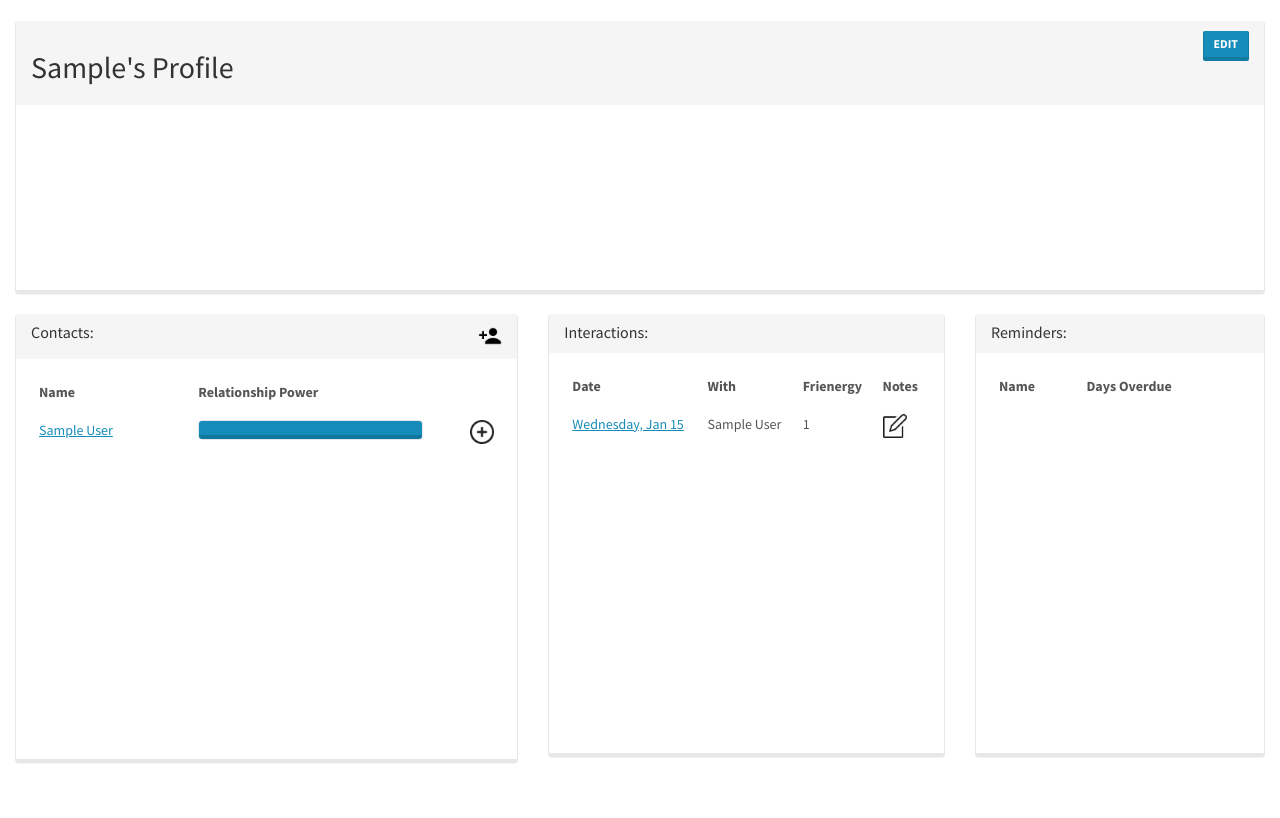
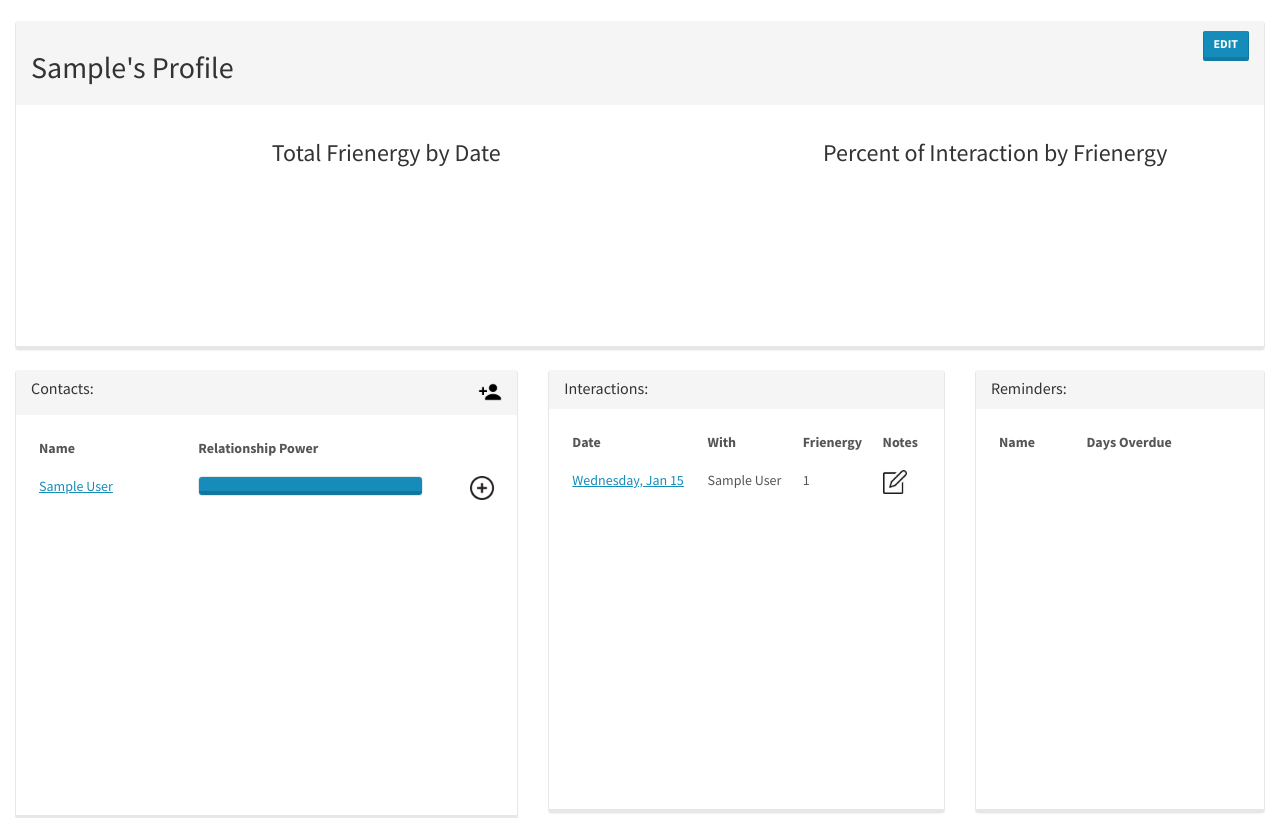
Before and after one commit to lyoness1/frienergy, a Flask app: page /dashboard/1 in a window 1280 px wide. Shown: the part 54-872 px from the top of the page. Before the commit the page ends 817 px from the top, so only its background shows below. Run offline with Flask 2, Linux system fonts and the light colour scheme; tables that the repository leaves empty hold one stand-in row (values such as "Sample post"); data that the repository does not hold is empty; a map, chart or similar area stays blank; some libraries are stand-ins or nearby versions.

Commit message:
graphics working

```diff
--- a/graphics.py
+++ b/graphics.py
@@ -90,8 +90,8 @@
         frienergies[interaction.frienergy] += 1
 
     # calculates values as percentages of total number of interactions
-    # for x in range(1, 11):
-    #     frienergies[x] = (frienergies[x] / total_interactions) * 100
+    for x in range(1, 11):
+        frienergies[x] = round((float(frienergies[x])/total_interactions)*100,0)
 
     # renders data readable for pie chart
     data_dict = {
--- a/templates/dashboard.html
+++ b/templates/dashboard.html
@@ -19,12 +19,14 @@
 
                 <div class="panel-body">
 
-                    <div class="col-xs-7">
+                    <div class="col-xs-7 text-center">
+                        <h3>Total Frienergy by Date</h4>
                         <canvas id="lineGraph"></canvas>
                         <!-- <div id="lineLegend"></div> -->
                     </div>
 
-                    <div class="col-xs-5">
+                    <div class="col-xs-5 text-center">
+                        <h3>Percent of Interaction by Frienergy</h4>
                         <canvas id="pieChart"></canvas>
                         <!-- <div id="pieLegend"></div> -->
                     </div>
```
